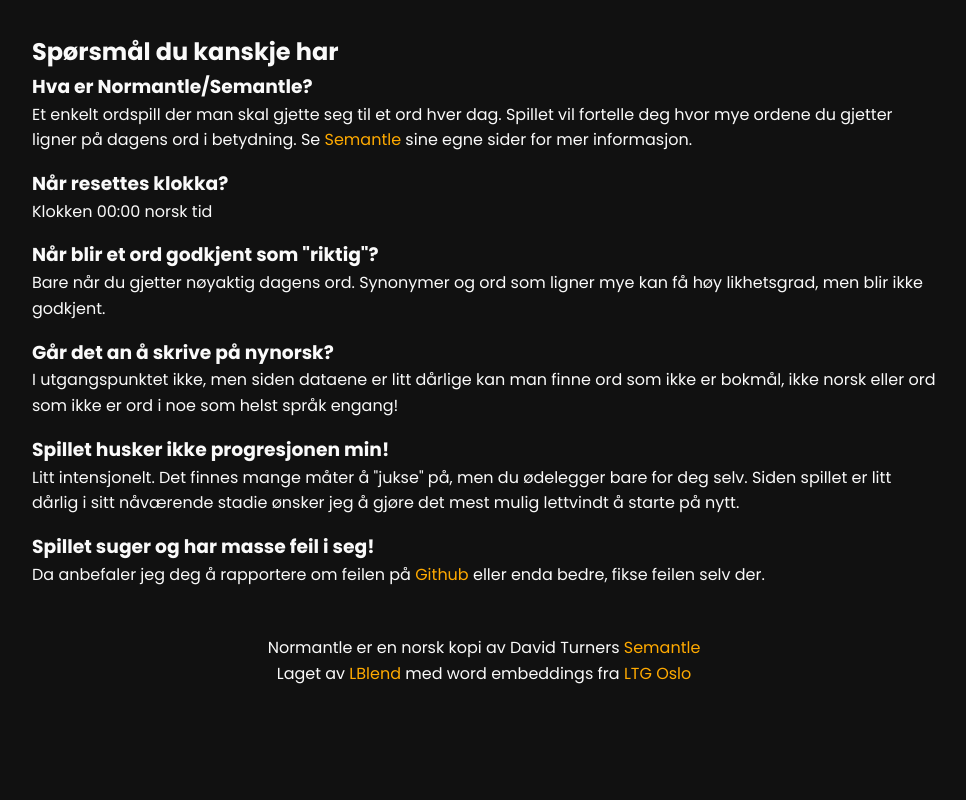
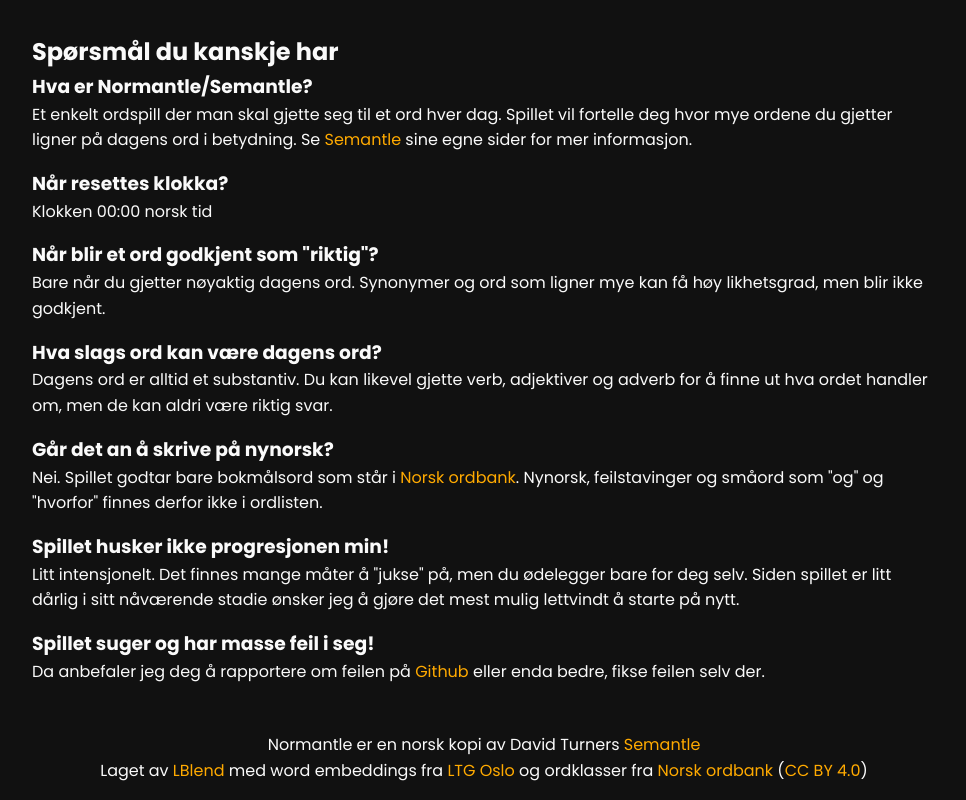
Before and after one commit to LBlend/normantle-frontend, a Svelte app: page / in a window 1280 px wide. Shown: the part 297-1097 px from the top of the page, without its empty margins (156-1122 px from the left). Before the commit the page ends 1000 px from the top, so only its background shows below. Built offline with nearby package versions, Linux system fonts and the light colour scheme; no server answers.

Commit message:
docs: explain which words are allowed

```diff
--- a/src/components/Faq.svelte
+++ b/src/components/Faq.svelte
@@ -26,11 +26,22 @@
     </div>
 
     <div>
+      <h3>Hva slags ord kan være dagens ord?</h3>
+      <p>
+        Dagens ord er alltid et substantiv. Du kan likevel gjette verb,
+        adjektiver og adverb for å finne ut hva ordet handler om, men de kan
+        aldri være riktig svar.
+      </p>
+    </div>
+
+    <div>
       <h3>Går det an å skrive på nynorsk?</h3>
       <p>
-        I utgangspunktet ikke, men siden dataene er litt dårlige kan man finne
-        ord som ikke er bokmål, ikke norsk eller ord som ikke er ord i noe som
-        helst språk engang!
+        Nei. Spillet godtar bare bokmålsord som står i <a
+          href="https://www.nb.no/sprakbanken/ressurskatalog/oai-nb-no-sbr-5/"
+          >Norsk ordbank</a
+        >. Nynorsk, feilstavinger og småord som "og" og "hvorfor" finnes derfor
+        ikke i ordlisten.
       </p>
     </div>
 
--- a/src/components/Footer.svelte
+++ b/src/components/Footer.svelte
@@ -9,6 +9,11 @@
     fra
     <a href="https://www.mn.uio.no/ifi/english/research/groups/ltg/">LTG Oslo</a
     >
+    og ordklasser fra
+    <a href="https://www.nb.no/sprakbanken/ressurskatalog/oai-nb-no-sbr-5/"
+      >Norsk ordbank</a
+    >
+    (<a href="https://creativecommons.org/licenses/by/4.0/">CC BY 4.0</a>)
   </p>
 </footer>
 
```
